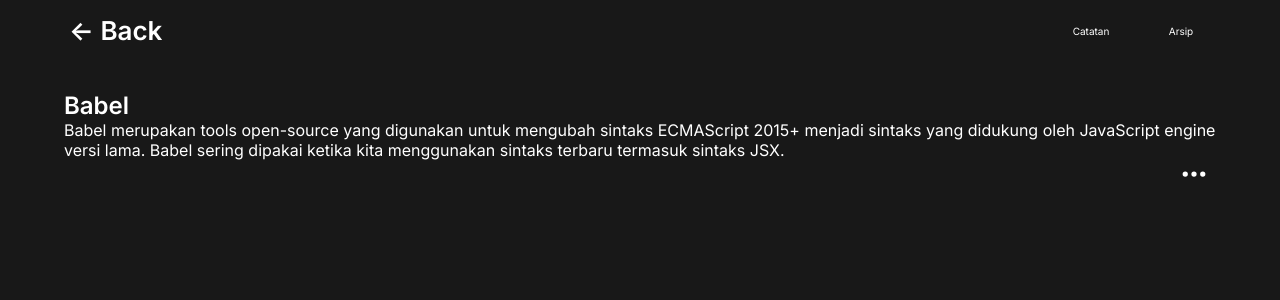
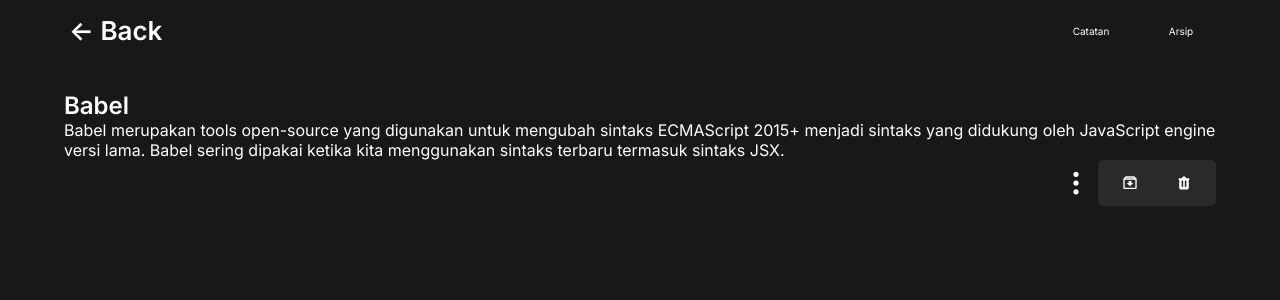
Before and after one commit to kevinalfito69/react-note-app-route, a React (Create React App) app: page /detail/notes-1 in a window 1280 px wide. Shown: the top 300 px of the page. Built offline with nearby package versions, Linux system fonts and the light colour scheme.

Commit message:
Add Archive & delete button, fix get element with refs

```diff
--- a/src/components/ArchiveButton/ArchiveButton.js
+++ b/src/components/ArchiveButton/ArchiveButton.js
@@ -1,19 +1,35 @@
 import "./ArchiveButton.css";
 import { BiArchiveIn, BiArchiveOut } from "react-icons/bi";
-const ArchiveButton = ({ archived, id, archivedHandler }) => {
+import PropTypes from "prop-types";
+const ArchiveButton = ({ archive, id, archivedHandler }) => {
     return (
         <>
-            {archived ? (
-                <a href="#" className="archive up" title="Unarchive">
+            {archive ? (
+                <a
+                    href="#"
+                    className="archive up"
+                    title="Unarchive"
+                    onClick={() => archivedHandler(id, archive)}
+                >
                     <BiArchiveOut />
                 </a>
             ) : (
-                <a href="#" className="archive in" title="Archive">
+                <a
+                    href="#"
+                    className="archive in"
+                    title="Archive"
+                    onClick={() => archivedHandler(id, archive)}
+                >
                     <BiArchiveIn />
                 </a>
             )}
         </>
     );
 };
+ArchiveButton.propTypes = {
+    archive: PropTypes.bool.isRequired,
+    id: PropTypes.string.isRequired,
+    archivedHandler: PropTypes.func.isRequired,
+};
 
 export default ArchiveButton;
--- a/src/components/DeleteButton/DeleteButton.js
+++ b/src/components/DeleteButton/DeleteButton.js
@@ -3,7 +3,12 @@
 import PropTypes from "prop-types";
 const DeleteButton = ({ id, deleteHandler }) => {
     return (
-        <a className="deleteBtn" href="#" title="Delete">
+        <a
+            className="deleteBtn"
+            href="#"
+            title="Delete"
+            onClick={() => deleteHandler(id)}
+        >
             <HiTrash />
         </a>
     );
--- a/src/components/Detail/DetailPost.js
+++ b/src/components/Detail/DetailPost.js
@@ -1,39 +1,66 @@
 import "./DetailPost.css";
 import PropTypes from "prop-types";
+import { useRef, useState } from "react";
 import ArchiveButton from "../ArchiveButton/ArchiveButton";
 import DeleteButton from "../DeleteButton/DeleteButton";
-import { BsThreeDotsVertical, BsThreeDots } from "react-icons/bs";
+import { BsThreeDots } from "react-icons/bs";
+import { deleteNote, archiveNote, unarchiveNote } from "../../utils/local-data";
+import { useNavigate } from "react-router-dom";
+
 const DetailPost = ({ id, title, body, archive }) => {
-    const menu = document.querySelector(".DetailPost__btn__menu");
-    const dots = document.querySelector(".dots");
-    const togglerHandler = (e) => {
-        dots.classList.toggle("rotate");
-        menu.classList.toggle("show");
+    const menu = useRef();
+    const dots = useRef();
+    const [isActive, setActive] = useState("false");
+    const handleToggle = () => {
+        setActive(!isActive);
+    };
+
+    const navigate = useNavigate();
+    //  delete handler
+    const deleteHandler = (id) => {
+        deleteNote(id);
+        navigate("/");
+    };
+    //  archive handler
+    const archiveHandler = (id, archive) => {
+        archive ? unarchiveNote(id) : archiveNote(id);
+        navigate("/");
     };
     return (
         <article className="DetailPost__article">
             <h1>{title}</h1>
             <p>{body}</p>
             <div className="DetailPost__btn">
-                <a
-                    href="#"
-                    className="DetailPost__btn__toggler"
-                    onClick={togglerHandler}
-                >
-                    <BsThreeDots className="dots" />
+                <a href="#" className="DetailPost__btn__toggler">
+                    <BsThreeDots
+                        className={`dots ${isActive ? "rotate" : ""}`}
+                        ref={dots}
+                        onClick={handleToggle}
+                    />
                 </a>
 
-                <div className="DetailPost__btn__menu">
-                    <ArchiveButton archived={archive} />
-                    <DeleteButton id={id} />
+                <div
+                    className={`DetailPost__btn__menu  ${
+                        isActive ? "show" : ""
+                    }`}
+                    ref={menu}
+                >
+                    <ArchiveButton
+                        archive={archive}
+                        id={id}
+                        archivedHandler={archiveHandler}
+                    />
+                    <DeleteButton id={id} deleteHandler={deleteHandler} />
                 </div>
             </div>
         </article>
     );
 };
 DetailPost.propsTypes = {
+    id: PropTypes.string,
     title: PropTypes.string.isRequired,
     body: PropTypes.string.isRequired,
+    archive: PropTypes.bool,
 };
 
 export default DetailPost;
--- a/src/pages/Detail.js
+++ b/src/pages/Detail.js
@@ -6,7 +6,7 @@
 const Detail = () => {
     const { id } = useParams();
     const [note, setnote] = useState(getNote(id));
-    console.log(note.title);
+
     return (
         <>
             <Navbar icon="<-" title="Back" />
```
